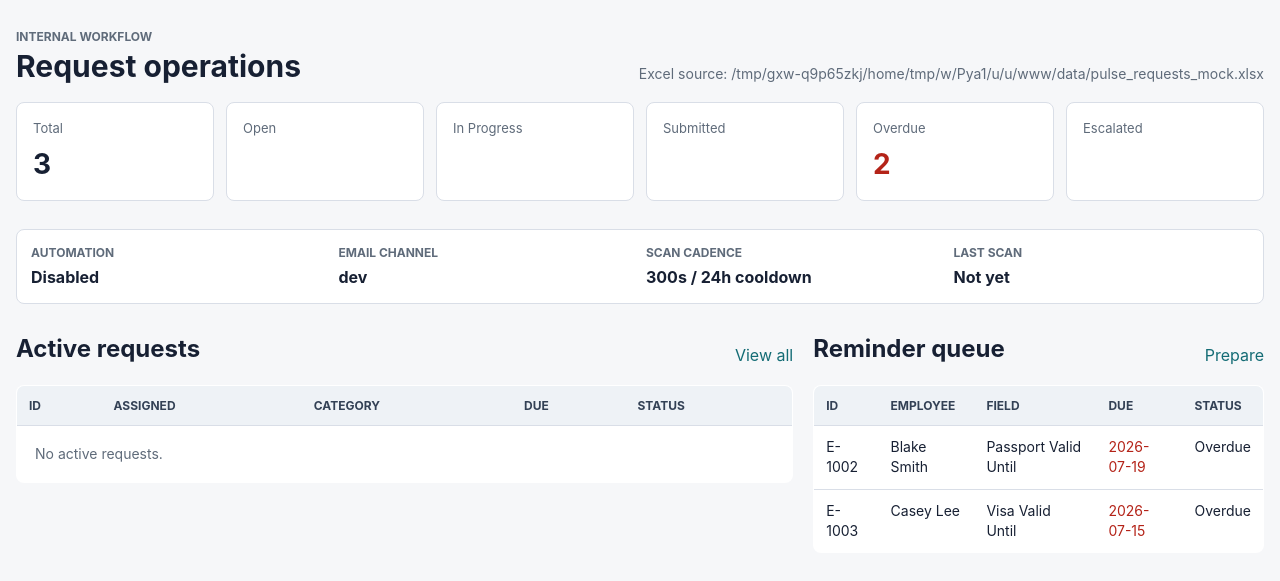
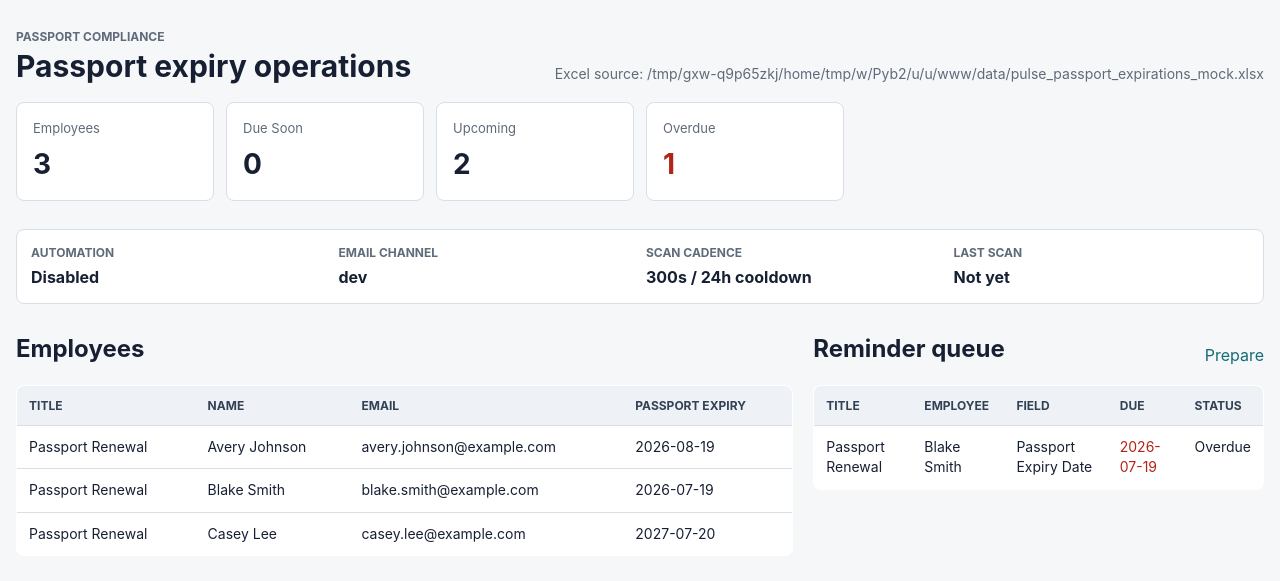
Before and after one commit to chinmaydave/Pulse, a Flask app: page / in a window 1280 px wide. Shown: the part 60-641 px from the top of the page. Run offline with Flask 3, Linux system fonts and the light colour scheme.

Commit message:
Add OneDrive passport expiry workflow

```diff
--- a/pulse_app/agents.py
+++ b/pulse_app/agents.py
@@ -18,17 +18,17 @@ class ReminderAgent:
 
     def build_message(self, target: ExpirationTarget) -> ReminderMessage:
         escalate = target.is_overdue
-        recipient = target.email
+        recipient = target.manager_email if escalate and target.manager_email else target.email
         subject_prefix = "Escalation" if escalate else "Reminder"
         subject = f"{subject_prefix}: {target.field_name} expiring for {target.employee_name}"
         body = (
             f"Employee: {target.employee_name}\n"
-            f"Employee ID: {target.employee_id}\n"
+            f"Title: {target.employee_id}\n"
             f"Field: {target.field_name}\n"
             f"Expiration date: {target.expiration_date:%Y-%m-%d}\n"
             f"Days until due: {target.days_until_due}\n"
             f"Status: {self._status_text(target)}\n\n"
-            f"Please review the expiring document and take action accordingly."
+            f"Please review the passport expiration and take action accordingly."
         )
         return ReminderMessage(
             target_key=target.target_key,
--- a/pulse_app/config.py
+++ b/pulse_app/config.py
@@ -72,7 +72,7 @@ class AppConfig:
     @classmethod
     def from_env(cls) -> "AppConfig":
         workbook_path = Path(
-            os.getenv("PULSE_WORKBOOK_PATH", BASE_DIR / "data" / "pulse_requests_mock.xlsx")
+            os.getenv("PULSE_WORKBOOK_PATH", BASE_DIR / "data" / "pulse_passport_expirations_mock.xlsx")
         )
         return cls(
             workbook_path=workbook_path,
--- a/pulse_app/models.py
+++ b/pulse_app/models.py
@@ -50,19 +50,19 @@ class RequestRecord:
 
 @dataclass(frozen=True)
 class EmployeeRecord:
-    employee_id: str
+    title: str
     name: str
     email: str
-    citizenship_status: str
+    manager_email: str
     passport_valid_until: date | None
-    driver_license_valid_until: date | None
-    visa_valid_until: date | None
+
+    @property
+    def employee_id(self) -> str:
+        return self.title
 
     def expiration_fields(self) -> list[tuple[str, date | None]]:
         return [
-            ("Passport Valid Until", self.passport_valid_until),
-            ("Driver License Valid Until", self.driver_license_valid_until),
-            ("Visa Valid Until", self.visa_valid_until),
+            ("Passport Expiry Date", self.passport_valid_until),
         ]
 
     def expiration_targets(self) -> list["ExpirationTarget"]:
@@ -78,6 +78,7 @@ class EmployeeRecord:
                     employee_id=self.employee_id,
                     employee_name=self.name,
                     email=self.email,
+                    manager_email=self.manager_email,
                     field_name=field_name,
                     expiration_date=expiration_date,
                     days_until_due=days_until_due,
@@ -92,6 +93,7 @@ class ExpirationTarget:
     employee_id: str
     employee_name: str
     email: str
+    manager_email: str
     field_name: str
     expiration_date: date
     days_until_due: int
--- a/pulse_app/routes.py
+++ b/pulse_app/routes.py
@@ -9,6 +9,7 @@ from werkzeug.utils import secure_filename
 from .agents import ReminderAgent
 from .email_service import email_service
 from .excel_repository import ExcelRepository, EMPLOYEE_HEADERS
+from .onedrive_source import download_onedrive_workbook
 
 
 bp = Blueprint("pulse", __name__)
@@ -34,7 +35,7 @@ def automatic_agent():
 
 @bp.route("/")
 def dashboard():
-    records = repository().list_requests()
+    records = repository().list_employees()
     return render_template(
         "dashboard.html",
         summary=repository().summary(),
@@ -49,9 +50,25 @@ def dashboard():
 def data_source():
     cfg = config()
     if request.method == "POST":
+        source_url = request.form.get("onedrive_url", "").strip()
+        if source_url:
+            cfg.upload_dir.mkdir(parents=True, exist_ok=True)
+            uploaded_path = cfg.upload_dir / "onedrive_passport_expirations.xlsx"
+            try:
+                download_onedrive_workbook(source_url, uploaded_path)
+                ExcelRepository.validate_workbook(uploaded_path)
+                set_repository(uploaded_path)
+            except Exception as exc:
+                uploaded_path.unlink(missing_ok=True)
+                flash(str(exc), "error")
+                return redirect(url_for("pulse.data_source"))
+
+            flash("OneDrive workbook connected and activated.", "success")
+            return redirect(url_for("pulse.dashboard"))
+
         upload = request.files.get("workbook")
         if not upload or not upload.filename:
-            flash("Choose an Excel workbook to upload.", "error")
+            flash("Choose an Excel workbook to upload or paste a OneDrive Excel URL.", "error")
             return redirect(url_for("pulse.data_source"))
         if not upload.filename.lower().endswith(".xlsx"):
             flash("Upload a .xlsx workbook.", "error")
--- a/pulse_app/templates/dashboard.html
+++ b/pulse_app/templates/dashboard.html
@@ -3,19 +3,17 @@
 {% block content %}
 <section class="page-heading">
   <div>
-    <p class="eyebrow">Internal workflow</p>
-    <h1>Request operations</h1>
+    <p class="eyebrow">Passport compliance</p>
+    <h1>Passport expiry operations</h1>
   </div>
   <div class="workbook-path">Excel source: {{ workbook_path }}</div>
 </section>
 
 <section class="metrics">
-  <div class="metric"><span>Total</span><strong>{{ summary.total }}</strong></div>
-  <div class="metric"><span>Open</span><strong>{{ summary.open }}</strong></div>
-  <div class="metric"><span>In Progress</span><strong>{{ summary.in_progress }}</strong></div>
-  <div class="metric"><span>Submitted</span><strong>{{ summary.submitted }}</strong></div>
+  <div class="metric"><span>Employees</span><strong>{{ summary.total }}</strong></div>
+  <div class="metric"><span>Due Soon</span><strong>{{ summary.due_soon }}</strong></div>
+  <div class="metric"><span>Upcoming</span><strong>{{ summary.upcoming }}</strong></div>
   <div class="metric danger"><span>Overdue</span><strong>{{ summary.overdue }}</strong></div>
-  <div class="metric warning"><span>Escalated</span><strong>{{ summary.escalated }}</strong></div>
 </section>
 
 <section class="agent-strip">
@@ -40,30 +38,27 @@
 <section class="split">
   <div>
     <div class="section-title">
-      <h2>Active requests</h2>
-      <a href="{{ url_for('pulse.requests_index') }}">View all</a>
+      <h2>Employees</h2>
     </div>
     <table>
       <thead>
         <tr>
-          <th>ID</th>
-          <th>Assigned</th>
-          <th>Category</th>
-          <th>Due</th>
-          <th>Status</th>
+          <th>Title</th>
+          <th>Name</th>
+          <th>Email</th>
+          <th>Passport Expiry</th>
         </tr>
       </thead>
       <tbody>
-        {% for record in records if record.is_pending %}
+        {% for record in records %}
           <tr>
-            <td><a href="{{ url_for('pulse.request_detail', request_id=record.request_id) }}">{{ record.request_id }}</a></td>
-            <td>{{ record.assigned_to }}</td>
-            <td>{{ record.category }}</td>
-            <td class="{{ 'overdue' if record.is_overdue else '' }}">{{ record.due_date.strftime('%Y-%m-%d') }}</td>
-            <td><span class="status">{{ record.status }}</span></td>
+            <td>{{ record.title }}</td>
+            <td>{{ record.name }}</td>
+            <td>{{ record.email }}</td>
+            <td>{{ record.passport_valid_until.strftime('%Y-%m-%d') if record.passport_valid_until else "Missing" }}</td>
           </tr>
         {% else %}
-          <tr><td colspan="5" class="empty">No active requests.</td></tr>
+          <tr><td colspan="4" class="empty">No employees loaded.</td></tr>
         {% endfor %}
       </tbody>
     </table>
@@ -77,7 +72,7 @@
     <table>
       <thead>
         <tr>
-          <th>ID</th>
+          <th>Title</th>
           <th>Employee</th>
           <th>Field</th>
           <th>Due</th>
--- a/pulse_app/templates/reminders.html
+++ b/pulse_app/templates/reminders.html
@@ -8,12 +8,12 @@
   </div>
   <div class="button-row">
     <form method="post">
-      <input type="hidden" name="request_id" value="automatic-once">
+      <input type="hidden" name="target_key" value="automatic-once">
       <input type="hidden" name="expiration_filter" value="{{ expiration_filter }}">
       <button type="submit">Run agent now</button>
     </form>
     <form method="post">
-      <input type="hidden" name="request_id" value="all">
+      <input type="hidden" name="target_key" value="all">
       <input type="hidden" name="expiration_filter" value="{{ expiration_filter }}">
       <button type="submit">Send all due</button>
     </form>
--- a/pulse_app/templates/reports.html
+++ b/pulse_app/templates/reports.html
@@ -16,6 +16,7 @@
         <tr>
           <th>Time</th>
           <th>ID</th>
+          <th>Employee</th>
           <th>Recipient</th>
           <th>Channel</th>
           <th>Status</th>
@@ -32,7 +33,7 @@
             <td>{{ row.status }}</td>
           </tr>
         {% else %}
-          <tr><td colspan="5" class="empty">No reminders recorded.</td></tr>
+          <tr><td colspan="6" class="empty">No reminders recorded.</td></tr>
         {% endfor %}
       </tbody>
     </table>
@@ -54,7 +55,7 @@
         {% for row in audit_rows %}
           <tr>
             <td>{{ row.timestamp }}</td>
-            <td>{{ row.request_id }}</td>
+            <td>{{ row.record_id }}</td>
             <td>{{ row.actor }}</td>
             <td>{{ row.action }}</td>
             <td>{{ row.details }}</td>
--- a/scripts/create_mock_data.py
+++ b/scripts/create_mock_data.py
@@ -8,7 +8,7 @@ from pulse_app.excel_repository import ExcelRepository  # noqa: E402
 
 
 def main() -> None:
-    workbook_path = ROOT / "data" / "pulse_requests_mock.xlsx"
+    workbook_path = ROOT / "data" / "pulse_passport_expirations_mock.xlsx"
     if workbook_path.exists():
         workbook_path.unlink()
     ExcelRepository(workbook_path)
```
Also changed, not shown: pulse_app/excel_repository.py (+26 -22 lines), pulse_app/onedrive_source.py (added, +47 -0 lines), pulse_app/templates/data_source.html (+14 -4 lines), README.md.
